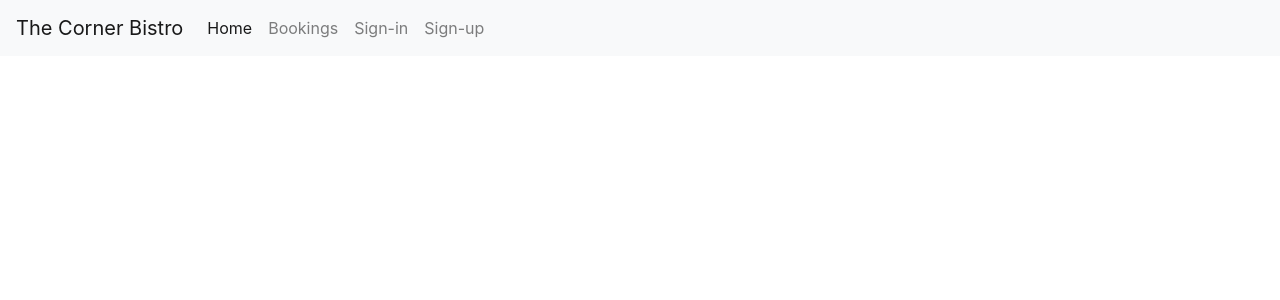
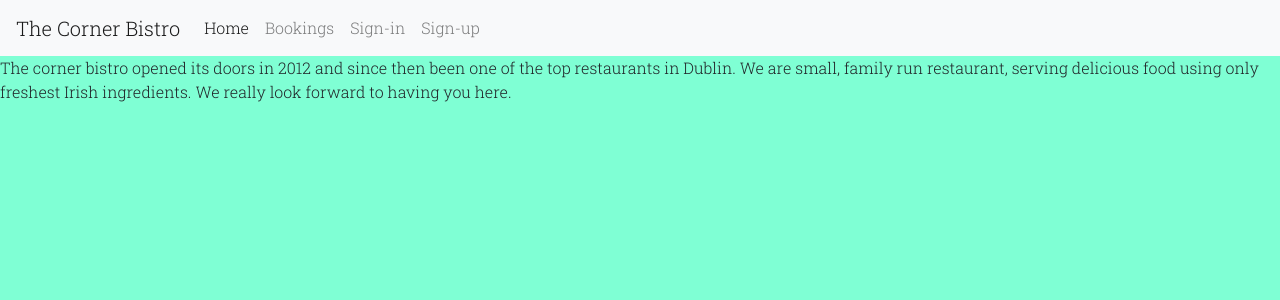
Before and after one commit to Brionconroy/The-Corner-Bistro, a Django app: page / in a window 1280 px wide. Shown: the top 300 px of the page. Run offline with Django 3.2, Linux system fonts and the light colour scheme.

Commit message:
Add style.css file and edit modal

```diff
--- /dev/null
+++ b/booking_service/static/booking_service/style.css
@@ -0,0 +1,4 @@
+body {
+    background-color: aquamarine;
+    font-family: 'Roboto Slab', serif;
+}
--- a/booking_service/templates/index.html
+++ b/booking_service/templates/index.html
@@ -1,3 +1,5 @@
+{% load static %}
+
 <!DOCTYPE html>
 <html lang="en">
 
@@ -7,8 +9,11 @@
   <meta http-equiv="X-UA-Compatible" content="ie=edge">
   <link rel="stylesheet" href="https://cdn.jsdelivr.net/npm/bootstrap@4.6.2/dist/css/bootstrap.min.css"
     integrity="sha384-xOolHFLEh07PJGoPkLv1IbcEPTNtaed2xpHsD9ESMhqIYd0nLMwNLD69Npy4HI+N" crossorigin="anonymous">
+    <link rel="preconnect" href="https://fonts.googleapis.com">
+    <link rel="preconnect" href="https://fonts.gstatic.com" crossorigin>
+    <link href="https://fonts.googleapis.com/css2?family=Roboto+Slab:wght@300&display=swap" rel="stylesheet">
+  <link rel="stylesheet" type="text/css" href="{% static 'booking_service/style.css' %}">
   <title>The corner Bistro</title>
-  <link rel="stylesheet" href="">
 </head>
 
 <body>
@@ -38,22 +43,37 @@
     </div>
   </nav>
 
+  <p>The corner bistro opened its doors in 2012 and since then been one of the top restaurants in Dublin. We are small,
+    family run restaurant, serving delicious food using only freshest Irish ingredients. We really look forward to
+    having you here.</p>
+
   <!-- Modal for sign-up -->
   <div class="modal" tabindex="-1" id="modalsignup">
     <div class="modal-dialog">
       <div class="modal-content">
         <div class="modal-header">
-        <h5 class="modal-title">Modal title</h5>
+          <h5 class="modal-title">The Corner Bistro Sign-up</h5>
           <button type="button" class="close" data-dismiss="modal" aria-label="Close">
             <span aria-hidden="true">&times;</span>
           </button>
         </div>
         <div class="modal-body">
-        <p>Modal body text goes here.</p>
+          <form>
+            <div class="form-group">
+              <label for="exampleInputEmail1">Email address</label>
+              <input type="email" class="form-control" id="exampleInputEmail1" aria-describedby="emailHelp">
+              <small id="emailHelp" class="form-text text-muted">We'll never share your email with anyone else.</small>
             </div>
-      <div class="modal-footer">
-        <button type="button" class="btn btn-secondary" data-dismiss="modal">Close</button>
-        <button type="button" class="btn btn-primary">Save changes</button>
+            <div class="form-group">
+              <label for="password">Password</label>
+              <input type="password" class="form-control" id="password">
+            </div>
+            <div class="form-group">
+              <label for="repeatpassword">Repeat Password</label>
+              <input type="password" class="form-control" id="repeatpassword">
+            </div>
+            <button type="submit" class="btn btn-primary">Submit</button>
+          </form>
         </div>
       </div>
     </div>
```
Lines whose indentation alone changed are shown as unchanged.
